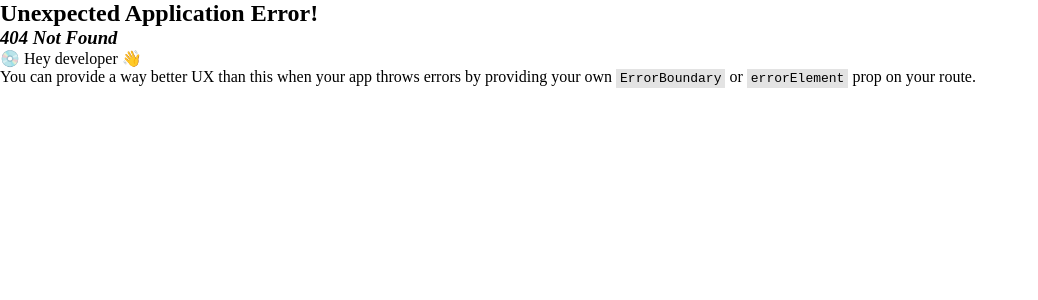
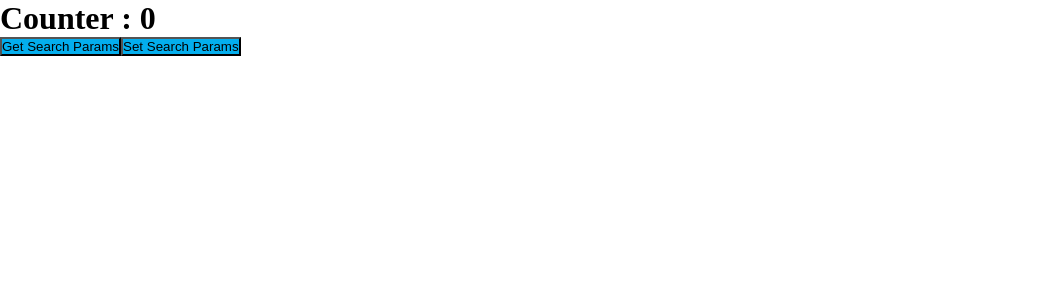
Before and after one commit to GussySussy/learn-react, a React (Vite) app: page /test in a window 1280 px wide. Before the commit this address had no page. Shown: the top 300 px of the page, without its empty margins (0-1038 px from the left). Built offline with nearby package versions, Linux system fonts and the light colour scheme.

Commit message:
built a small example for searchQueryParams assignment

```diff
--- a/src/App.tsx
+++ b/src/App.tsx
@@ -9,6 +9,7 @@ import Login from "./pages/login/Login";
 import Layout from "./components/layout/Layout";
 import EmployeeDashboard from "./pages/employee-dashboard/EmployeeDashboard";
 import EmployeeDetails from "./pages/employeeDetails/EmployeeDetails";
+import LearnHooks from "./pages/learn-hooks/LearnHooks";
 
 export const isLoggedIn = () => {
   const token = localStorage.getItem("login");
@@ -33,6 +34,10 @@ const router = createBrowserRouter([
       { path: ":id", element: <EmployeeDetails /> },
     ],
   },
+  {
+    path: "/test",
+    element: <LearnHooks />,
+  },
 ]);
 
 function App() {
--- a/src/pages/learn-hooks/LearnHooks.tsx
+++ b/src/pages/learn-hooks/LearnHooks.tsx
@@ -1,18 +1,25 @@
 import { useState } from "react";
+import { useSearchParams } from "react-router-dom";
 
 const LearnHooks = () => {
   const [counter, setCounter] = useState(0);
+  const [searchParams, setSearchParams] = useSearchParams();
+
+  const handleGetSearchParams = () => {
+    console.log(searchParams);
+  };
+
+  const handleSetSearchParams = () => {
+    searchParams.set("hello", "jupiter");
+    setSearchParams(searchParams)
+  };
 
   return (
     <>
       <h1>{`Counter : ${counter}`}</h1>
       <div>
-        <button onClick={() => setCounter((counter) => counter++)}>
-          Increment
-        </button>
-        <button onClick={() => setCounter((counter) => counter--)}>
-          Decrement
-        </button>
+        <button onClick={handleGetSearchParams}>Get Search Params</button>
+        <button onClick={handleSetSearchParams}>Set Search Params</button>
       </div>
     </>
   );
```
